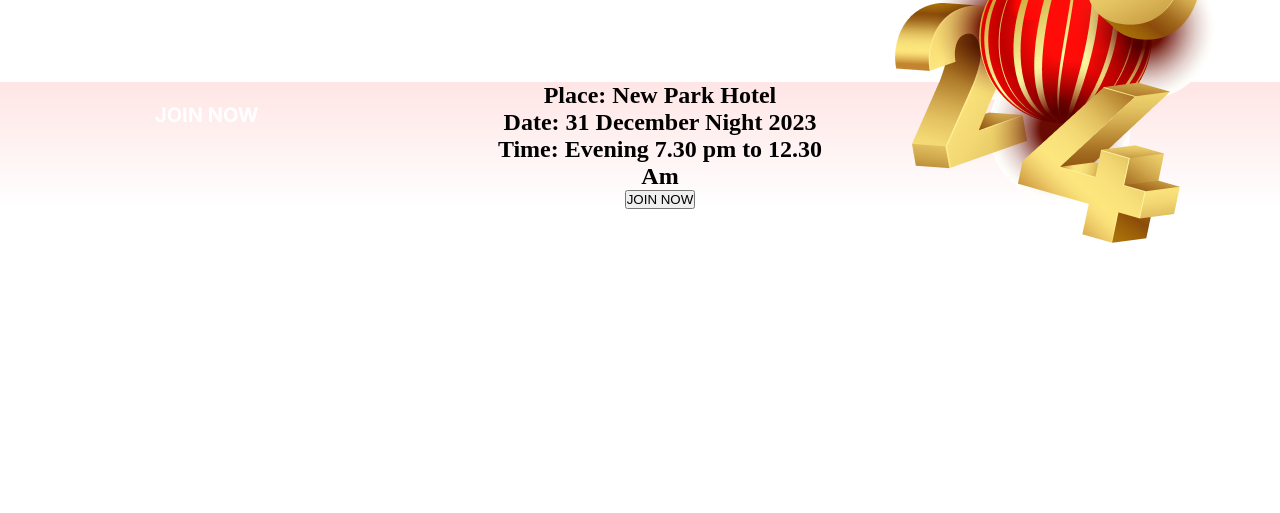
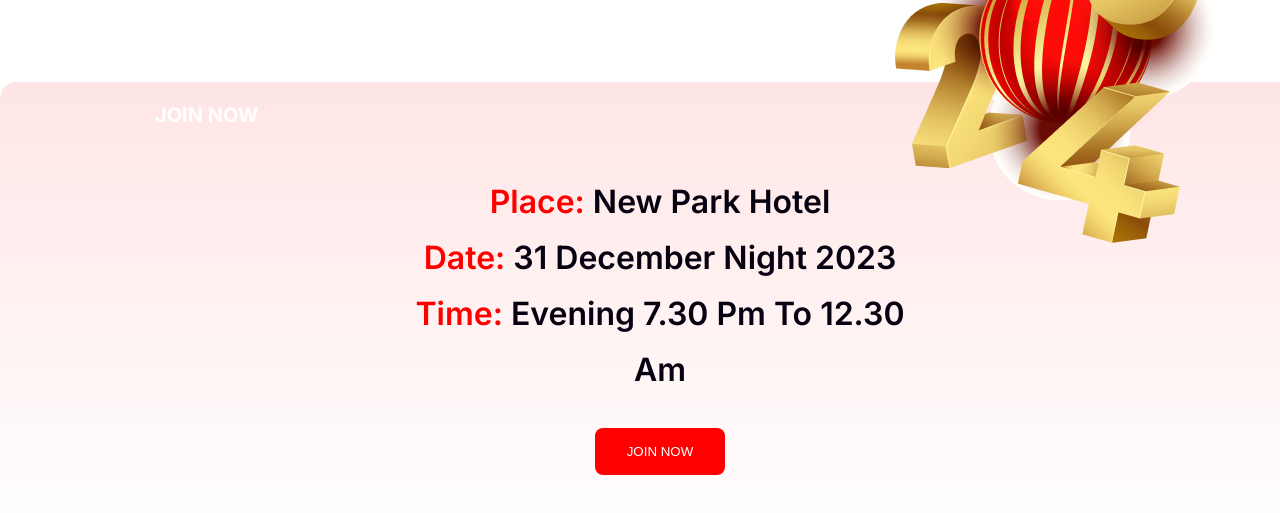
Before and after one commit to almuheetu/B9A1-New-Year, a plain HTML site: page index.html in a window 1280 px wide. Shown: the part 1915-2428 px from the top of the page. Before the commit the page ends 2162 px from the top, so only its background shows below. Drawn offline with Linux system fonts and the light colour scheme.

Commit message:
contact section end

```diff
--- a/index.html
+++ b/index.html
@@ -72,9 +72,9 @@
     <section id="contact">
         <div class="container">
             <div class="contact-area">
-                <h2> <span>Place:</span> New Park Hotel</h2>
-                <h2> <span>Date:</span> 31 December Night 2023</h2>
-                <h2> <span>Time:</span> Evening 7.30 pm to 12.30 <br> Am</h2>
+                <h2 class="contact-heading"> <span class="red">Place:</span> New Park Hotel</h2>
+                <h2 class="contact-heading"> <span class="red">Date:</span> 31 December Night 2023</h2>
+                <h2 class="contact-heading"> <span class="red">Time:</span> Evening 7.30 pm to 12.30 <br> Am</h2>
                 <button class="contact-btn">JOIN NOW</button>
             </div>
         </div>
--- a/style.css
+++ b/style.css
@@ -149,12 +149,14 @@
     border: navajowhite;
     padding: 30px 30px;
 }
+
 .party-text {
     text-align: left;
     width: 700px;
     padding-left: 125px;
     padding-top: 124px;
 }
+
 .party-img {
     padding-top: 100px;
     padding-left: 70px;
@@ -164,6 +166,46 @@
 #contact {
     text-align: center;
 }
+
 .contact-area {
 	background-image: linear-gradient(180deg, rgba(255, 0, 0, 0.10) 0%, rgba(255, 0, 0, 0.00) 100%);
+	padding-top: 92px;
+	padding-bottom: 70px;
+	border-radius: 16px;
 }
+
+.red {
+    color: #F00;
+    text-align: center;
+    font-family: Inter;
+    font-size: 32px;
+    font-style: normal;
+    font-weight: 600;
+    line-height: 56px;
+    /* 175% */
+    text-transform: capitalize;
+}
+
+.contact-heading {
+    color: #070211;
+    font-family: Inter;
+    font-size: 32px;
+    font-style: normal;
+    font-weight: 600;
+    line-height: 56px;
+    text-transform: capitalize;
+}
+
+.contact-btn {
+	display: inline-flex;
+	padding: 16px 32px;
+	justify-content: center;
+	align-items: center;
+	gap: 10px;
+	border-radius: 8px;
+	background: #F00;
+	border: none;
+	margin-top: 30px;
+    color: #fff;
+    font-weight: 500;
+}
```
Lines whose indentation alone changed are shown as unchanged.
